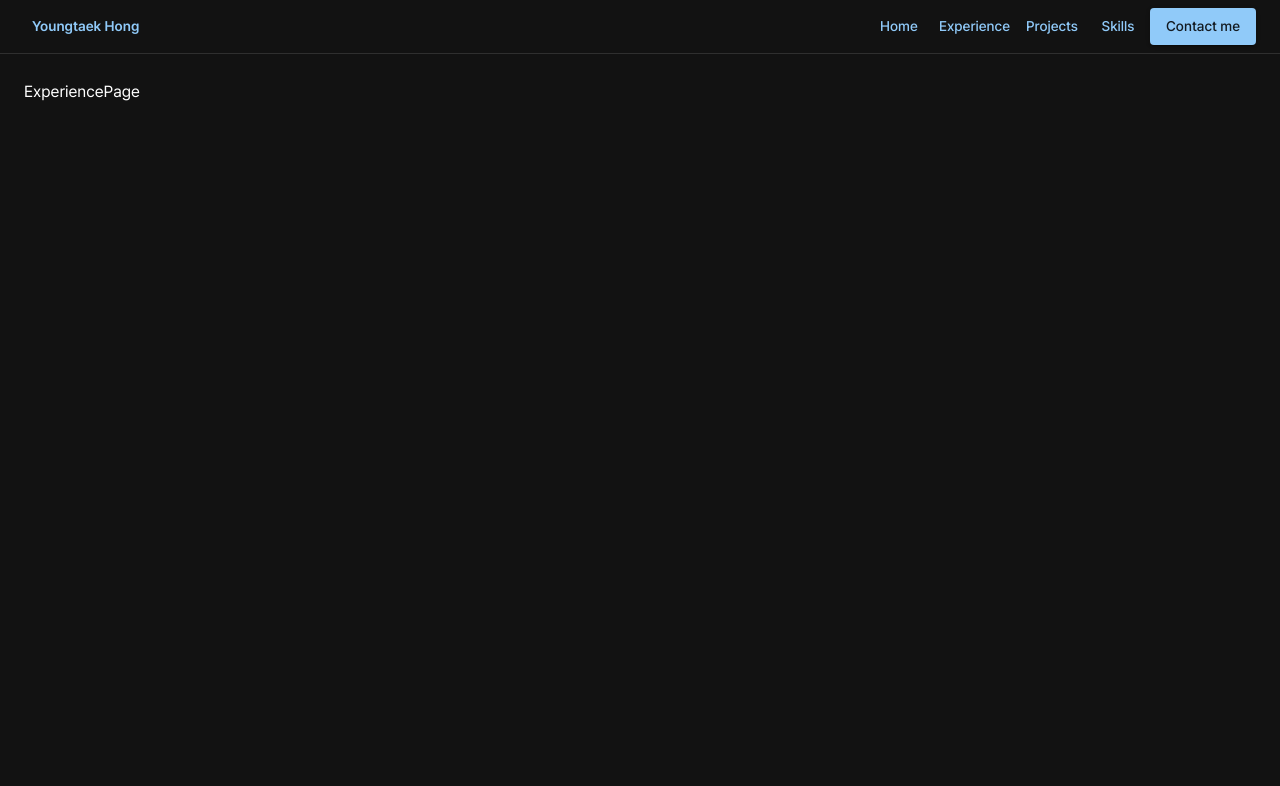
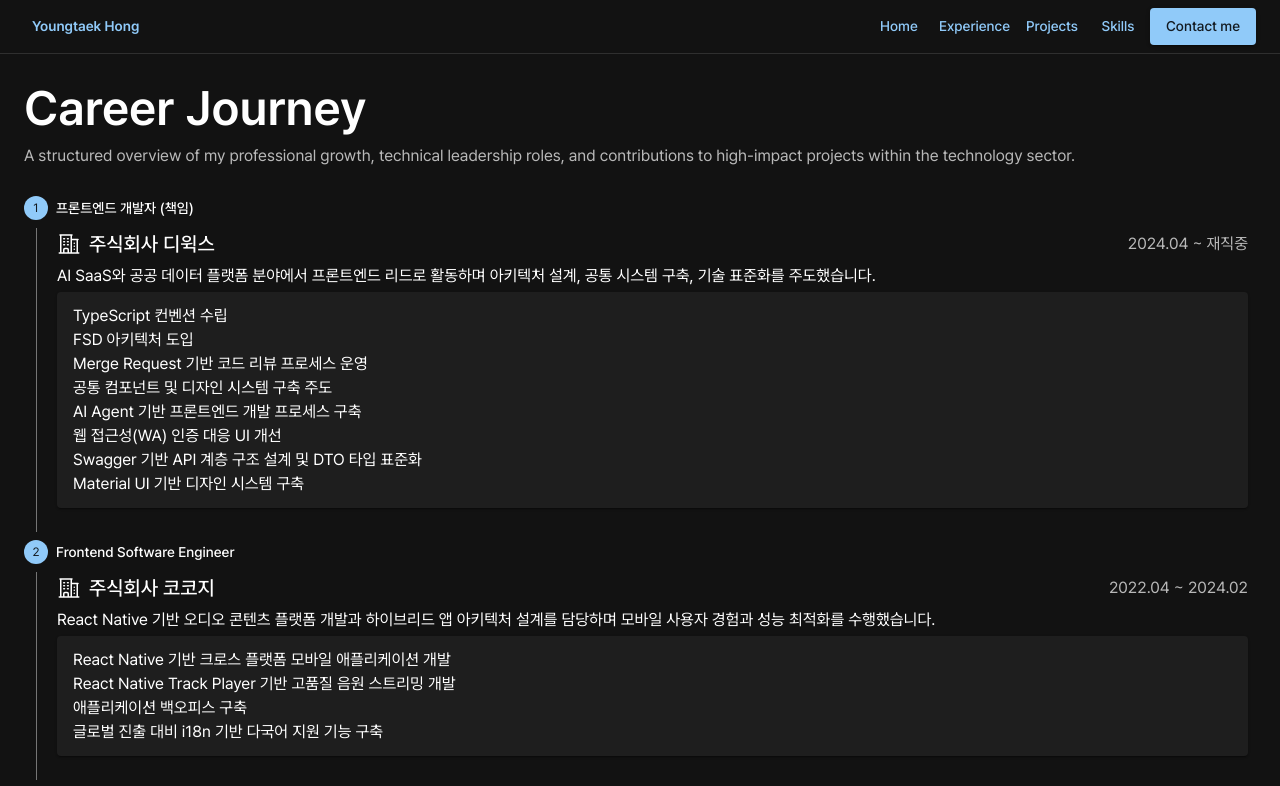
Before and after one commit to Auxilia606/ythong-me, a Next.js app: page /experience in a window 1280 px wide. Shown: the top 786 px of the page. Built offline with nearby package versions, Linux system fonts and the light colour scheme; what @mui/material-nextjs would draw is missing.

Commit message:
Feat: 경력 페이지 추가

```diff
--- a/src/pages/experience/ui/experience-page.tsx
+++ b/src/pages/experience/ui/experience-page.tsx
@@ -1,11 +1,31 @@
 "use client";
 
-import { Container, Stack } from "@mui/material";
+import { Container, Stack, Typography } from "@mui/material";
+import { ExperienceStepper } from "./experience-stepper";
 
 function ExperiencePage() {
   return (
     <Container maxWidth="xl">
-      <Stack spacing={{ xs: 2, md: 2.5 }}>ExperiencePage</Stack>
+      <Stack spacing={{ xs: 2, md: 2.5 }}>
+        <Stack spacing={1}>
+          <Typography
+            variant="h3"
+            component="div"
+            sx={{
+              fontWeight: 600,
+            }}
+          >
+            Career Journey
+          </Typography>
+          <Typography color="textSecondary">
+            A structured overview of my professional growth, technical
+            leadership roles, and contributions to high-impact projects within
+            the technology sector.
+          </Typography>
+        </Stack>
+
+        <ExperienceStepper />
+      </Stack>
     </Container>
   );
 }
--- /dev/null
+++ b/src/pages/experience/ui/experience-stepper.tsx
@@ -0,0 +1,144 @@
+"use client";
+
+import BuildingOffice2 from "@/shared/icon/building-office-2";
+import {
+  Paper,
+  Stack,
+  Step,
+  StepContent,
+  StepLabel,
+  Stepper,
+  Typography,
+} from "@mui/material";
+
+function ExperienceStepper() {
+  return (
+    <Stepper orientation="vertical">
+      {experiences.map((v, i) => (
+        <Step key={i} active>
+          <StepLabel>{v.role}</StepLabel>
+          <StepContent>
+            <Stack spacing={0.5} sx={{}}>
+              <Stack
+                direction={"row"}
+                spacing={1}
+                sx={{
+                  alignItems: "center",
+                  justifyContent: "space-between",
+                }}
+              >
+                <Stack
+                  direction={"row"}
+                  spacing={1}
+                  sx={{
+                    alignItems: "center",
+                  }}
+                >
+                  <BuildingOffice2 />
+                  <Typography variant="h6" component="span">
+                    {v.company}
+                  </Typography>
+                </Stack>
+                <Typography component={"span"} color="textSecondary">
+                  {v.startDate} ~ {v.endDate ?? "재직중"}
+                </Typography>
+              </Stack>
+              <Typography>{v.summary}</Typography>
+
+              <Paper
+                sx={{
+                  py: 1.5,
+                  px: 2,
+                }}
+              >
+                {v.achievements.map((v2, i2) => (
+                  <Typography key={i2}>{v2}</Typography>
+                ))}
+              </Paper>
+            </Stack>
+          </StepContent>
+        </Step>
+      ))}
+    </Stepper>
+  );
+}
+
+export { ExperienceStepper };
+
+type Experience = {
+  role: string; // 직책
+  company: string; // 회사명
+  startDate: string; // 시작일
+  endDate: string | null; // 종료일
+  summary: string; // 한 줄 소개
+  achievements: string[]; // 주요 성과
+  skills: string[]; // 기술 태그
+};
+
+const experiences: Experience[] = [
+  {
+    role: "프론트엔드 개발자 (책임)",
+    company: "주식회사 디윅스",
+    startDate: "2024.04",
+    endDate: null,
+    summary:
+      "AI SaaS와 공공 데이터 플랫폼 분야에서 프론트엔드 리드로 활동하며 아키텍처 설계, 공통 시스템 구축, 기술 표준화를 주도했습니다.",
+    achievements: [
+      "TypeScript 컨벤션 수립",
+      "FSD 아키텍처 도입",
+      "Merge Request 기반 코드 리뷰 프로세스 운영",
+      "공통 컴포넌트 및 디자인 시스템 구축 주도",
+      "AI Agent 기반 프론트엔드 개발 프로세스 구축",
+      "웹 접근성(WA) 인증 대응 UI 개선",
+      "Swagger 기반 API 계층 구조 설계 및 DTO 타입 표준화",
+      "Material UI 기반 디자인 시스템 구축",
+    ],
+    skills: [
+      "React",
+      "Next.js",
+      "@tanstack/react-query",
+      "@tanstack/router",
+      "zod",
+      "material-ui",
+      "react-hook-form",
+      "jotai",
+    ],
+  },
+  {
+    role: "Frontend Software Engineer",
+    company: "주식회사 코코지",
+    startDate: "2022.04",
+    endDate: "2024.02",
+    summary:
+      "React Native 기반 오디오 콘텐츠 플랫폼 개발과 하이브리드 앱 아키텍처 설계를 담당하며 모바일 사용자 경험과 성능 최적화를 수행했습니다.",
+    achievements: [
+      "React Native 기반 크로스 플랫폼 모바일 애플리케이션 개발",
+      "React Native Track Player 기반 고품질 음원 스트리밍 개발",
+      "애플리케이션 백오피스 구축",
+      "글로벌 진출 대비 i18n 기반 다국어 지원 기능 구축",
+    ],
+    skills: [
+      "React Native",
+      "Next.js",
+      "@tanstack/react-query",
+      "antd",
+      "react-hook-form",
+      "mobx",
+    ],
+  },
+  {
+    role: "연구원",
+    company: "티맥스 에이아이",
+    startDate: "2019.03",
+    endDate: "2022.04",
+    summary:
+      "웹 UI 플랫폼과 사내 결제 서비스 개발에 참여하며 WYSIWYG 편집기 구현, 렌더링 엔진 최적화, 실시간 주문 시스템 개발을 담당했습니다.",
+    achievements: [
+      "TOP Webstudio에서 사용자 WYSIWYG 에디터 기능 개발",
+      "React Native 기반 사내 결제 애플리케이션 개발",
+      "Electron 기반 사내 결제기(POS) 개발",
+      "SSE 프로토콜 기반 사이렌 오더 기능 개발(주문 수신, 주문 진행상황 확인)",
+    ],
+    skills: ["React Native", "Electron", "Backbone.js", "React"],
+  },
+];
--- /dev/null
+++ b/src/shared/icon/building-office-2.tsx
@@ -0,0 +1,25 @@
+import type { SvgIconProps } from "@mui/material";
+import { SvgIcon } from "@mui/material";
+
+export default function BuildingOffice2(props: SvgIconProps) {
+  return (
+    <SvgIcon {...props}>
+      {/* 여기에 svg 텍스트를 입력합니다. 필요에 따라 jsx 문법으로 바꿔야 할 수 있습니다. */}
+      <svg
+        xmlns="http://www.w3.org/2000/svg"
+        fill="none"
+        viewBox="0 0 24 24"
+        strokeWidth={1.5}
+        stroke="currentColor"
+        className="size-6"
+      >
+        <path
+          strokeLinecap="round"
+          strokeLinejoin="round"
+          d="M2.25 21h19.5m-18-18v18m10.5-18v18m6-13.5V21M6.75 6.75h.75m-.75 3h.75m-.75 3h.75m3-6h.75m-.75 3h.75m-.75 3h.75M6.75 21v-3.375c0-.621.504-1.125 1.125-1.125h2.25c.621 0 1.125.504 1.125 1.125V21M3 3h12m-.75 4.5H21m-3.75 3.75h.008v.008h-.008v-.008Zm0 3h.008v.008h-.008v-.008Zm0 3h.008v.008h-.008v-.008Z"
+        />
+      </svg>
+      ;
+    </SvgIcon>
+  );
+}
```
